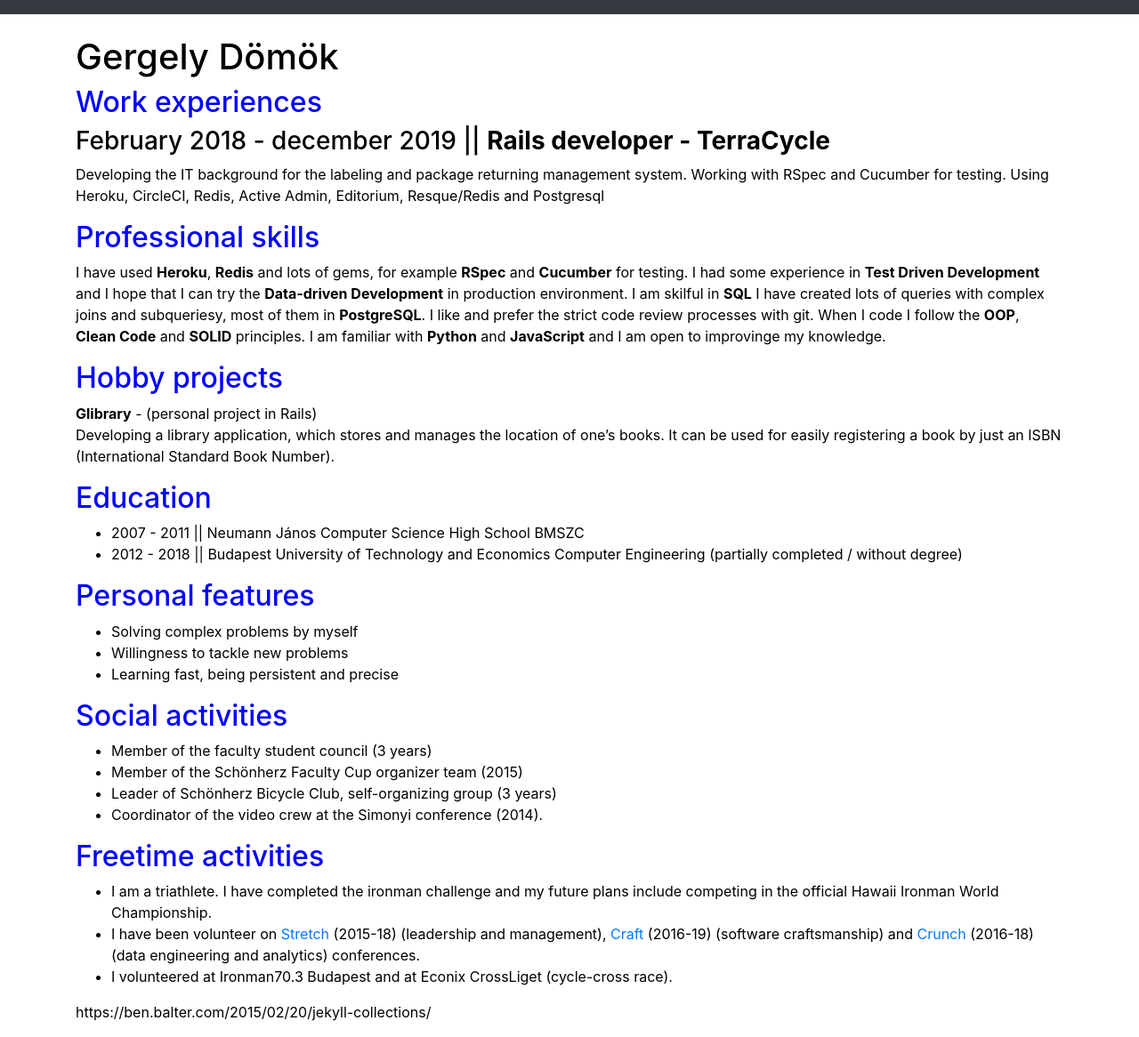
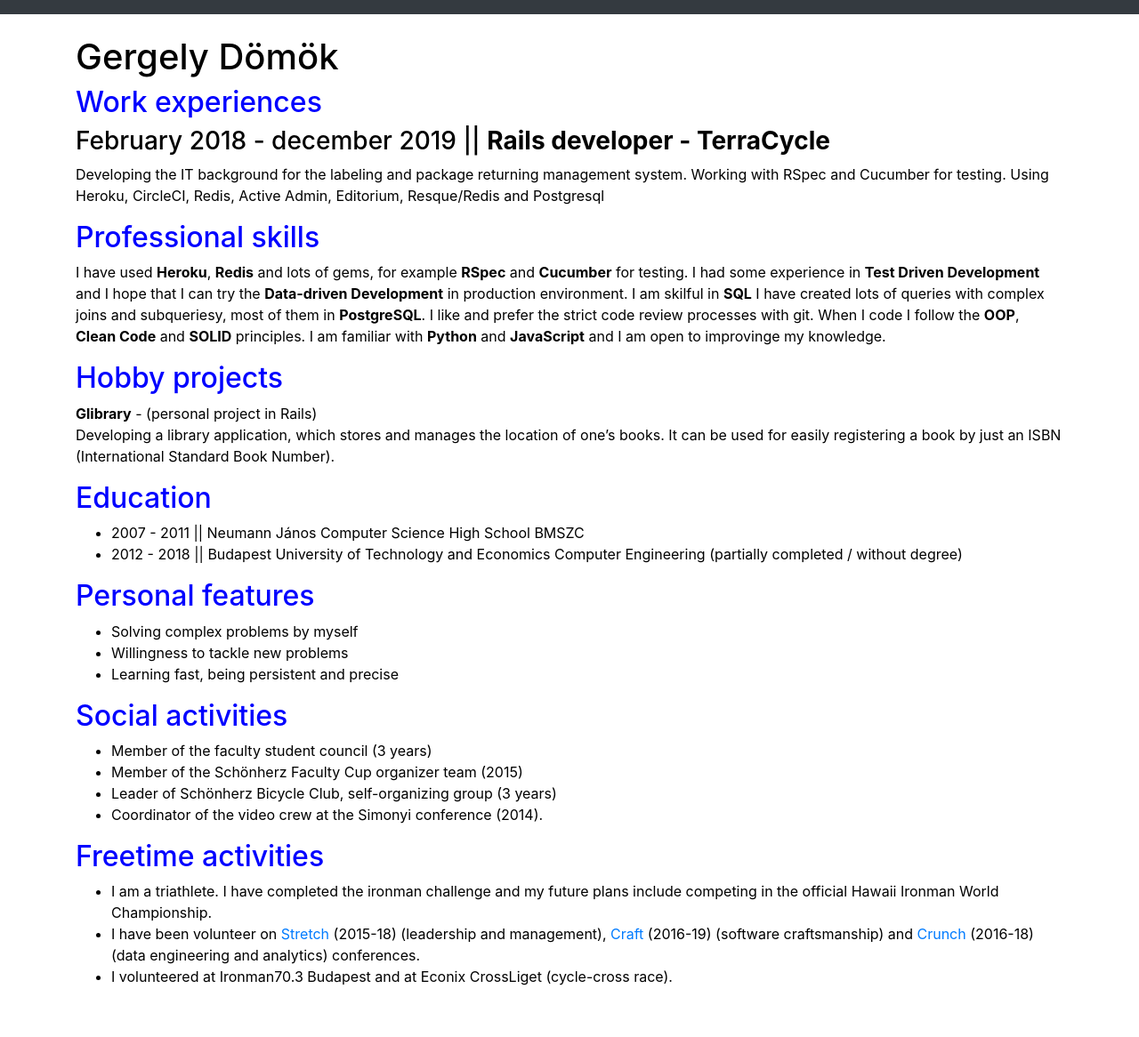
Before and after one commit to emanreyalp/emanreyalp.github.io, a Jekyll site: the page built from resume.md, in a window 1280 px wide. Shown: the whole page at 89% size. Built offline with Jekyll 4.4.1, drawn with Linux system fonts in a browser that asks for light colours; nearby versions of some CDN libraries; after the commit the page ends 1126 px from its top, so only the background shows below that; part of the change alters nothing that is shown.

```diff
--- a/resume.md
+++ b/resume.md
@@ -16,5 +16,3 @@ permalink: /resume
   </section>
   </div>
 {% endfor %}
-
-https://ben.balter.com/2015/02/20/jekyll-collections/
```
Also changed, not shown: resume/_sections/education.md (line endings or trailing spaces), resume/_sections/hobby_projects.md (line endings or trailing spaces), resume/_sections/work.md (line endings or trailing spaces).
